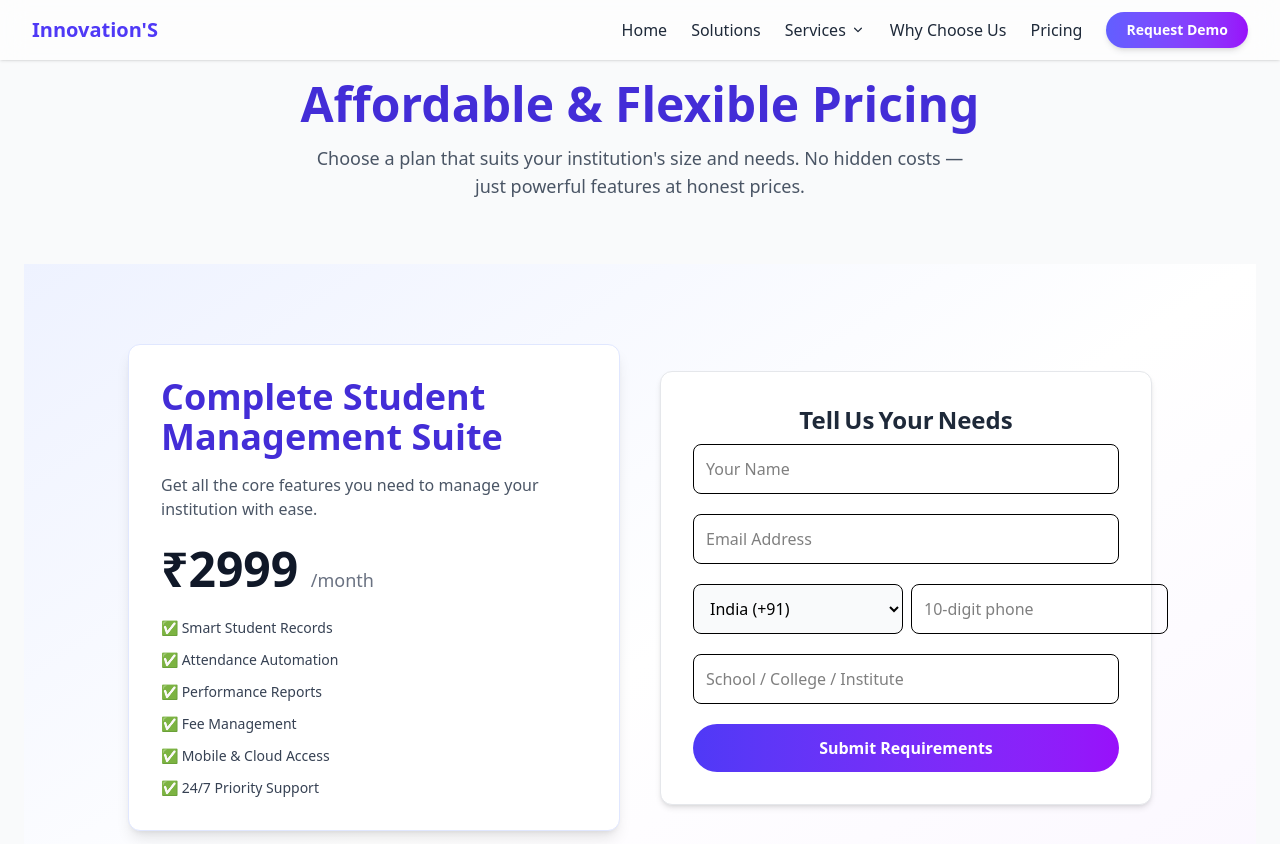
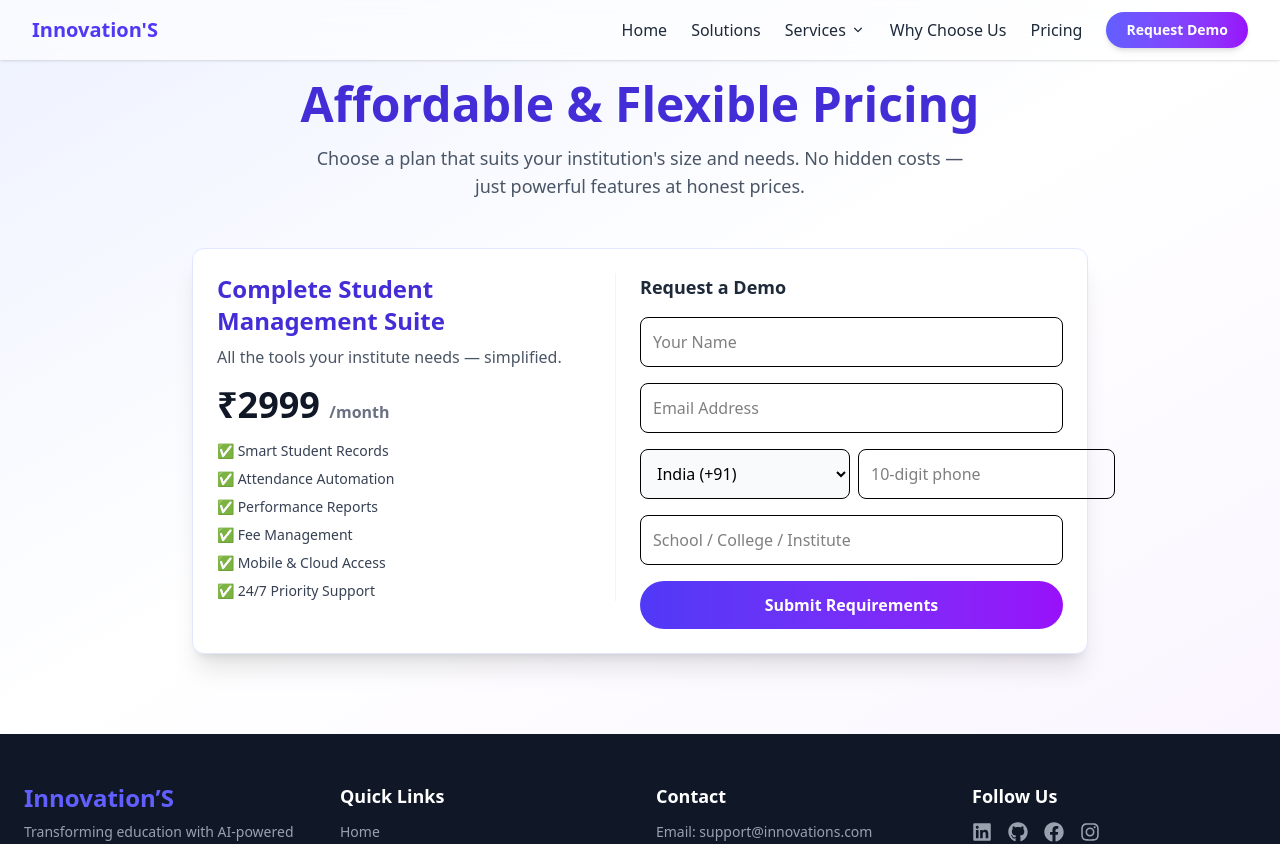
Before and after one commit to Urinfinite8171/Student-Management-System, a React (Vite) app in the folder sms/: page /pricing in a window 1280 px wide. Shown: the top 844 px of the page. Built offline with nearby package versions, Linux system fonts and the light colour scheme.

Commit message:
changing pricing

```diff
--- a/sms/src/InnovationS/SMS/Features/Pricing.jsx
+++ b/sms/src/InnovationS/SMS/Features/Pricing.jsx
@@ -9,7 +9,6 @@ const countries = [
 ];
 
 const Pricing = () => {
-  /* ---------------- form state ---------------- */
   const [form, setForm] = useState({
     name: "",
     email: "",
@@ -19,7 +18,6 @@ const Pricing = () => {
   });
   const [errors, setErrors] = useState({});
 
-  /* --------------- handlers ------------------- */
   const handleChange = (e) =>
     setForm((p) => ({ ...p, [e.target.name]: e.target.value }));
 
@@ -42,12 +40,14 @@ const Pricing = () => {
     alert(
       `Thanks! We'll reach out at ${form.country} ${form.phone} / ${form.email}`
     );
-    /* TODO: send data to backend */
   };
 
   return (
-    <section className="w-full bg-gray-50 py-20 px-6 min-h-screen" id="pricing">
-      <div className="max-w-7xl mx-auto text-center mb-16">
+    <section
+      className="w-full bg-gradient-to-br from-indigo-50 via-white to-purple-50 py-20 px-6"
+      id="pricing"
+    >
+      <div className="text-center mb-12">
         <motion.h2
           initial={{ opacity: 0, y: -20 }}
           whileInView={{ opacity: 1, y: 0 }}
@@ -62,32 +62,24 @@ const Pricing = () => {
         </p>
       </div>
 
-      {/* Pricing Cards */}
-      <section
-        className="min-h-screen bg-gradient-to-br from-indigo-50 via-white to-purple-50 py-20 px-6"
-        id="pricing"
-      >
-        <div className="max-w-5xl mx-auto grid lg:grid-cols-2 gap-10 items-center">
+      <div className="max-w-4xl mx-auto flex flex-col lg:flex-row gap-6 items-start bg-white rounded-xl shadow-xl border border-indigo-100 p-6">
         {/* Pricing Card */}
         <motion.div
-            initial={{ opacity: 0, x: -30 }}
+          initial={{ opacity: 0, x: -20 }}
           whileInView={{ opacity: 1, x: 0 }}
-            transition={{ duration: 0.6 }}
-            className="bg-white border border-indigo-100 rounded-xl shadow-lg p-8"
+          transition={{ duration: 0.5 }}
+          className="w-full lg:w-1/2 border-r lg:border-r border-gray-100 pr-0 lg:pr-6"
         >
-            <h2 className="text-3xl sm:text-4xl font-bold text-indigo-700 mb-4">
+          <h3 className="text-2xl font-bold text-indigo-700 mb-2">
             Complete Student Management Suite
-            </h2>
-            <p className="text-gray-600 mb-6">
-              Get all the core features you need to manage your institution with
-              ease.
+          </h3>
+          <p className="text-gray-600 mb-4">
+            All the tools your institute needs — simplified.
           </p>
-            <p className="text-5xl font-extrabold text-gray-900 mb-2">
-              ₹2999{" "}
-              <span className="text-lg font-normal text-gray-500">/month</span>
+          <p className="text-4xl font-extrabold text-gray-900 mb-2">
+            ₹2999 <span className="text-base text-gray-500">/month</span>
           </p>
-
-            <ul className="text-sm text-gray-700 space-y-3 mt-6">
+          <ul className="text-sm text-gray-700 space-y-2 mt-4">
             <li>✅ Smart Student Records</li>
             <li>✅ Attendance Automation</li>
             <li>✅ Performance Reports</li>
@@ -97,20 +89,19 @@ const Pricing = () => {
           </ul>
         </motion.div>
 
-          {/* Requirement Form */}
+        {/* Form */}
         <motion.form
           onSubmit={submit}
-            initial={{ opacity: 0, x: 40 }}
+          initial={{ opacity: 0, x: 20 }}
           whileInView={{ opacity: 1, x: 0 }}
-            viewport={{ once: true }}
-            transition={{ duration: 0.6 }}
-            className="flex-1 bg-white rounded-xl shadow-md border border-gray-200 p-8 space-y-5"
+          transition={{ duration: 0.5 }}
+          className="w-full lg:w-1/2 space-y-4"
         >
-            <h3 className="text-2xl font-bold text-gray-800 text-center mb-2">
-              Tell Us Your Needs
-            </h3>
+          <h4 className="text-lg font-semibold text-gray-800">
+            Request a Demo
+          </h4>
 
-            {/* Name */}
+          {/* Name Input */}
           <div>
             <input
               name="name"
@@ -118,11 +109,11 @@ const Pricing = () => {
               onChange={handleChange}
               placeholder="Your Name"
               className={`w-full rounded-lg border p-3 ${
-                  errors.name && "border-red-500"
+                errors.name ? "border-red-500" : ""
               }`}
             />
             {errors.name && (
-                <p className="text-red-500 text-sm mt-1">{errors.name}</p>
+              <p className="text-red-500 text-sm">{errors.name}</p>
             )}
           </div>
 
@@ -135,16 +126,15 @@ const Pricing = () => {
               onChange={handleChange}
               placeholder="Email Address"
               className={`w-full rounded-lg border p-3 ${
-                  errors.email && "border-red-500"
+                errors.email ? "border-red-500" : ""
               }`}
             />
             {errors.email && (
-                <p className="text-red-500 text-sm mt-1">{errors.email}</p>
+              <p className="text-red-500 text-sm">{errors.email}</p>
             )}
           </div>
 
-            {/* Phone with country dropdown */}
-            <div>
+          {/* Phone + Country Code */}
           <div className="flex gap-2">
             <select
               name="country"
@@ -164,14 +154,13 @@ const Pricing = () => {
               onChange={handleChange}
               placeholder="10‑digit phone"
               className={`flex-1 rounded-lg border p-3 ${
-                    errors.phone && "border-red-500"
+                errors.phone ? "border-red-500" : ""
               }`}
             />
           </div>
           {errors.phone && (
-                <p className="text-red-500 text-sm mt-1">{errors.phone}</p>
+            <p className="text-red-500 text-sm">{errors.phone}</p>
           )}
-            </div>
 
           {/* Organization */}
           <div>
@@ -181,12 +170,10 @@ const Pricing = () => {
               onChange={handleChange}
               placeholder="School / College / Institute"
               className={`w-full rounded-lg border p-3 ${
-                  errors.org && "border-red-500"
+                errors.org ? "border-red-500" : ""
               }`}
             />
-              {errors.org && (
-                <p className="text-red-500 text-sm mt-1">{errors.org}</p>
-              )}
+            {errors.org && <p className="text-red-500 text-sm">{errors.org}</p>}
           </div>
 
           <button
@@ -198,7 +185,6 @@ const Pricing = () => {
         </motion.form>
       </div>
     </section>
-    </section>
   );
 };
 
```
Lines whose indentation alone changed are shown as unchanged.
